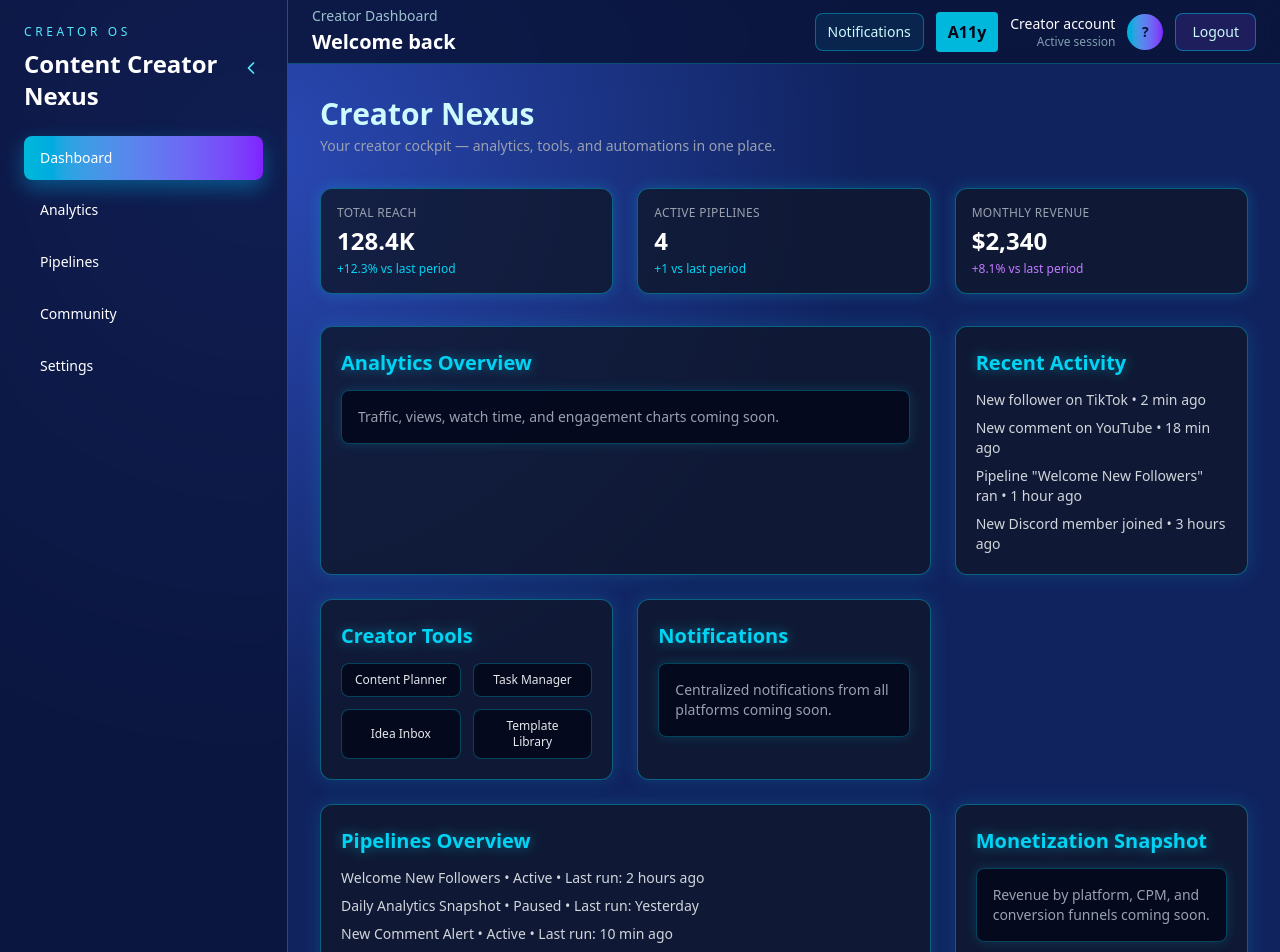
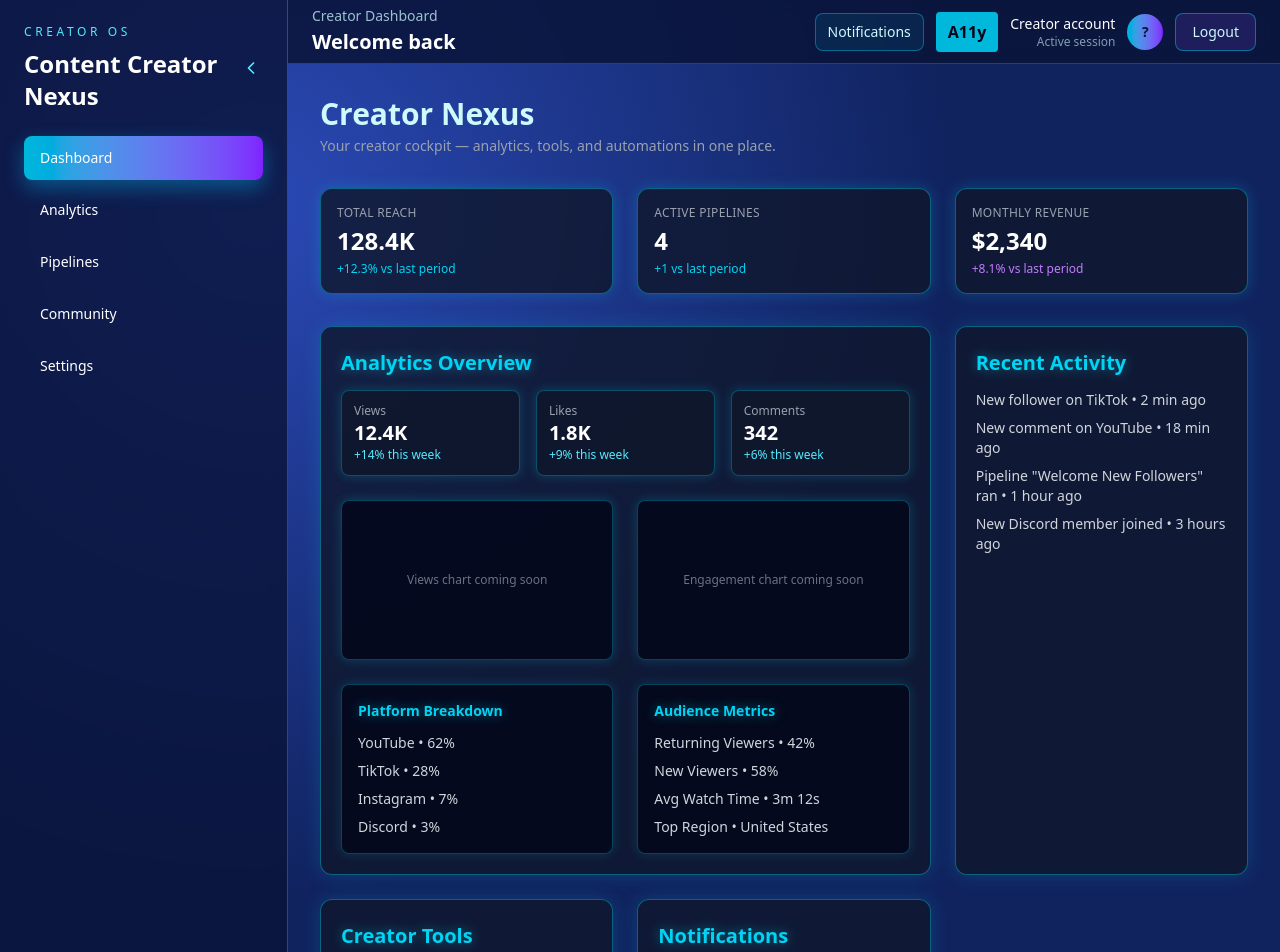
Before and after one commit to stephensdf89/Nexus, a Next.js app: page /dashboard in a window 1280 px wide. Shown: the top 952 px of the page. Built offline with nearby package versions, Linux system fonts and the light colour scheme; no server answers.

Commit message:
Refine dashboard analytics stat and chart placeholders

```diff
--- a/src/app/dashboard/page.tsx
+++ b/src/app/dashboard/page.tsx
@@ -27,9 +27,41 @@ export default function DashboardPage() {
         <section className="grid grid-cols-1 lg:grid-cols-3 gap-6">
 
           <DashboardWidget title="Analytics Overview" span="lg:col-span-2">
-            <PlaceholderBlock>
-              Traffic, views, watch time, and engagement charts coming soon.
-            </PlaceholderBlock>
+            <div className="grid grid-cols-1 md:grid-cols-3 gap-4 mb-6">
+              <GrowthStat label="Views" value="12.4K" change="+14%" />
+              <GrowthStat label="Likes" value="1.8K" change="+9%" />
+              <GrowthStat label="Comments" value="342" change="+6%" />
+            </div>
+
+            <div className="grid grid-cols-1 lg:grid-cols-2 gap-6">
+              <ChartPlaceholder label="Views" />
+
+              <ChartPlaceholder label="Engagement" />
+
+              <div className="bg-slate-950/80 border border-cyan-400/30 rounded-lg p-4 shadow-[0_0_12px_rgba(0,229,255,0.15)]">
+                <h3 className="text-sm font-bold text-cyan-400 mb-3 drop-shadow-[0_0_6px_rgba(0,229,255,0.4)]">
+                  Platform Breakdown
+                </h3>
+                <ul className="text-sm text-gray-300 space-y-2">
+                  <li>YouTube • 62%</li>
+                  <li>TikTok • 28%</li>
+                  <li>Instagram • 7%</li>
+                  <li>Discord • 3%</li>
+                </ul>
+              </div>
+
+              <div className="bg-slate-950/80 border border-cyan-400/30 rounded-lg p-4 shadow-[0_0_12px_rgba(0,229,255,0.15)]">
+                <h3 className="text-sm font-bold text-cyan-400 mb-3 drop-shadow-[0_0_6px_rgba(0,229,255,0.4)]">
+                  Audience Metrics
+                </h3>
+                <ul className="text-sm text-gray-300 space-y-2">
+                  <li>Returning Viewers • 42%</li>
+                  <li>New Viewers • 58%</li>
+                  <li>Avg Watch Time • 3m 12s</li>
+                  <li>Top Region • United States</li>
+                </ul>
+              </div>
+            </div>
           </DashboardWidget>
 
           <DashboardWidget title="Recent Activity">
@@ -128,3 +160,21 @@ function QuickTool({ label }: { label: string }) {
     </button>
   );
 }
+
+function GrowthStat({ label, value, change }: { label: string; value: string; change: string }) {
+  return (
+    <div className="bg-slate-900/80 border border-cyan-400/30 rounded-lg p-3 shadow-[0_0_12px_rgba(0,229,255,0.2)]">
+      <p className="text-xs text-gray-400">{label}</p>
+      <p className="text-xl font-bold text-white">{value}</p>
+      <p className="text-xs text-cyan-300">{change} this week</p>
+    </div>
+  );
+}
+
+function ChartPlaceholder({ label }: { label: string }) {
+  return (
+    <div className="h-40 bg-slate-950/80 border border-cyan-400/30 rounded-lg flex items-center justify-center text-gray-500 text-xs shadow-[0_0_12px_rgba(0,229,255,0.2)]">
+      {label} chart coming soon
+    </div>
+  );
+}
```
